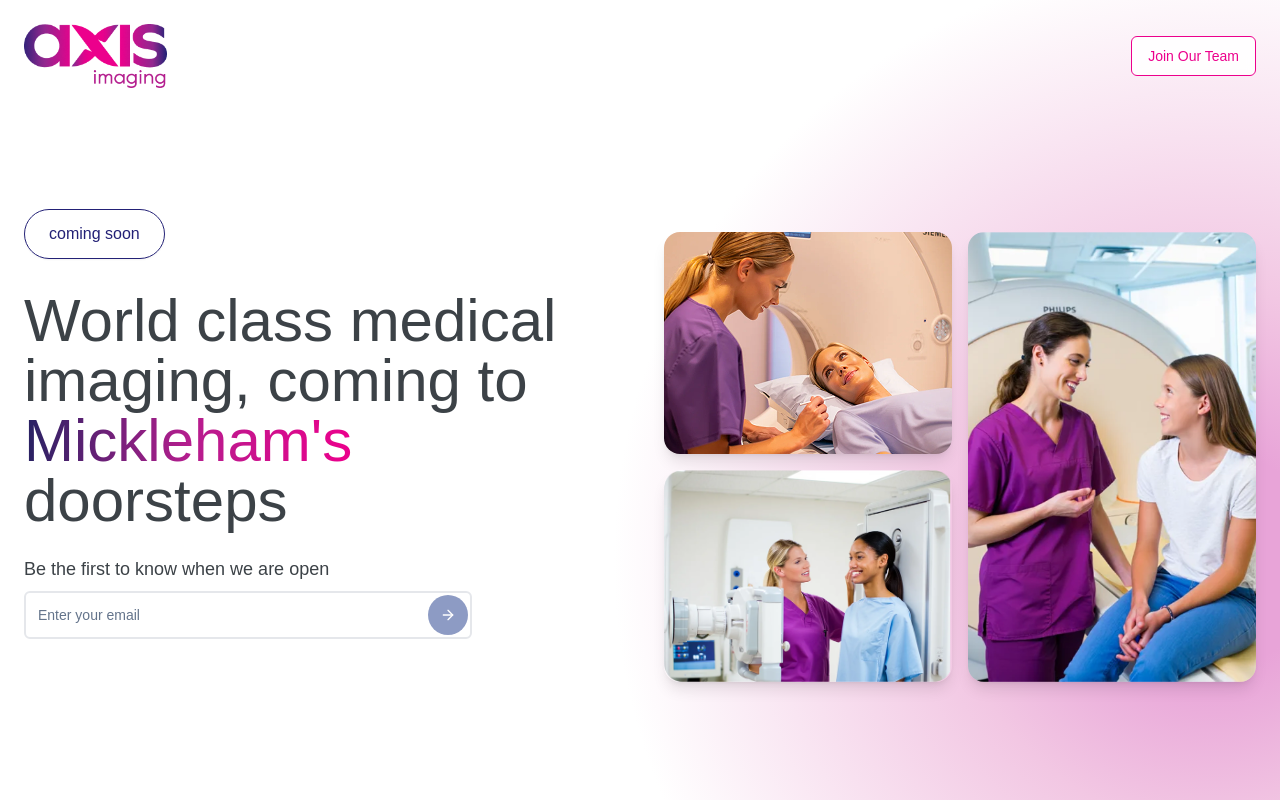
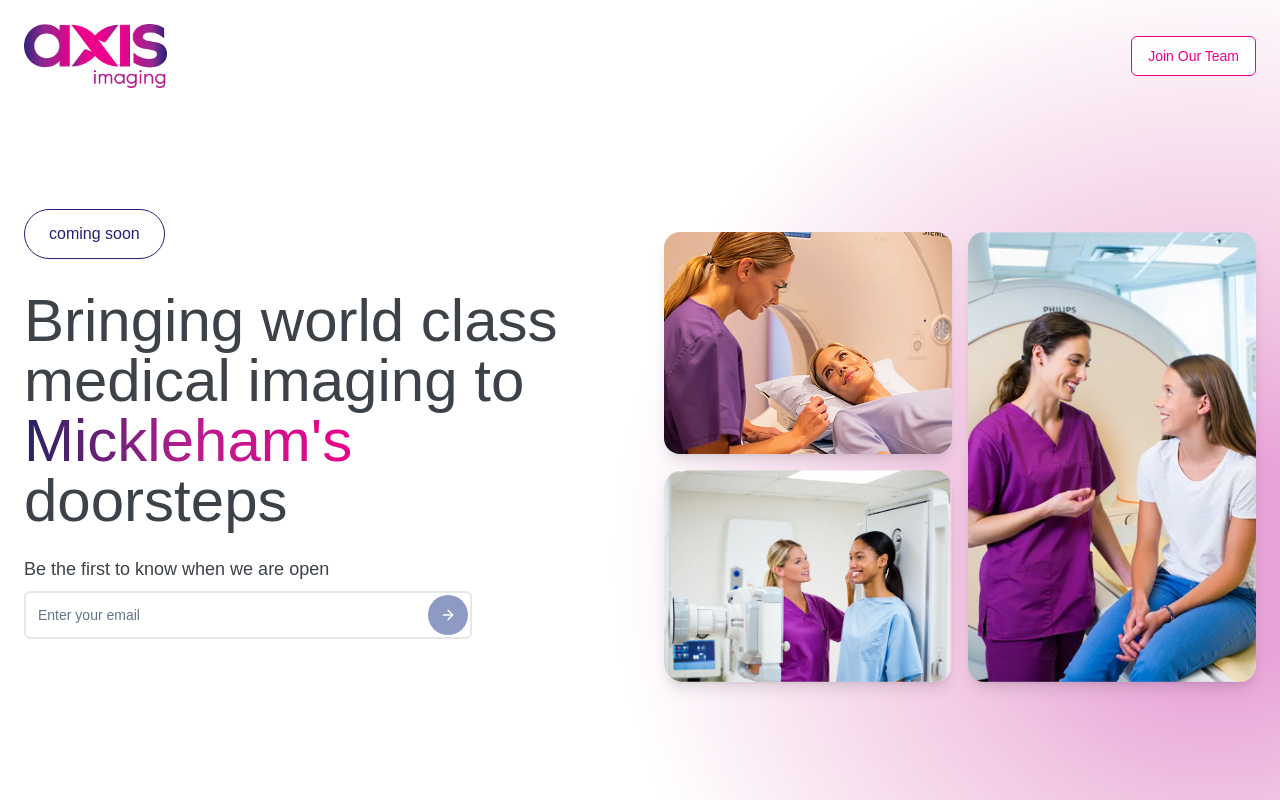
Before and after one commit to hasanaxis/stellar-web-launchpad-site, a React (Vite) app: page / in a window 1280 px wide. Built offline with nearby package versions, Linux system fonts and the light colour scheme; a web font is replaced by a local one.

Commit message:
Code edited in Lovable Code Editor
Edited UI in Lovable

```diff
--- a/src/components/HeroSection.tsx
+++ b/src/components/HeroSection.tsx
@@ -1,3 +1,4 @@
+
 import React, { useState } from 'react';
 import { ArrowRight } from 'lucide-react';
 import { Button } from "@/components/ui/button";
@@ -46,7 +47,7 @@ const HeroSection = () => {
               <h1 className="text-4xl sm:text-5xl lg:text-6xl font-medium leading-tight" style={{
               color: '#3C4247'
             }}>
-                World class medical imaging, coming to
+                Bringing world class medical imaging to
               </h1>
               <h1 className="text-4xl sm:text-5xl lg:text-6xl font-medium leading-tight">
                 <span className="bg-gradient-to-r from-[#262262] via-[#B41E8E] to-[#EC008C] bg-clip-text text-transparent">
@@ -87,8 +88,6 @@ const HeroSection = () => {
                 <ArrowRight className="w-5 h-5" />
               </Button>
             </form>
-
-            {/* Remove team link section - it's now in the header */}
           </div>
 
           {/* Right content - Medical images */}
```
